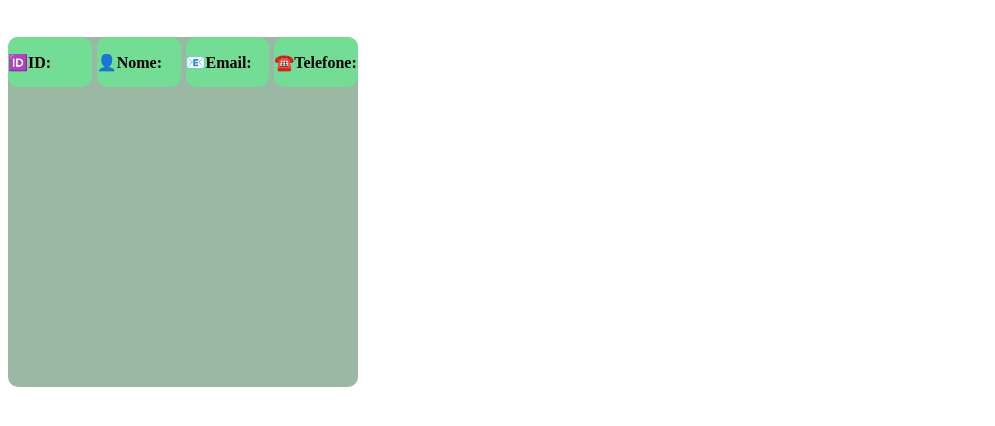
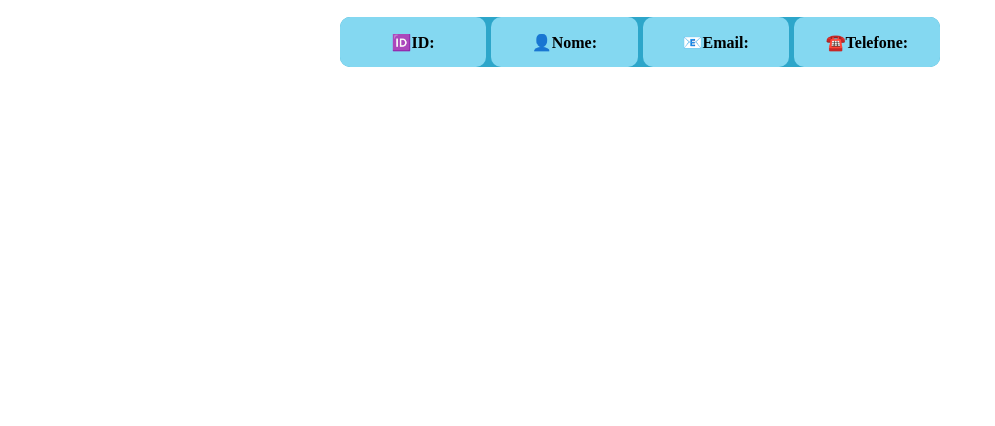
Before and after one commit to KaylaCB/exercicio-estagio, a plain HTML site: page index.html in a window 1280 px wide. Shown: the part 50-476 px from the top of the page, without its empty margins (0-995 px from the left). Drawn offline with Linux system fonts and the light colour scheme.

Commit message:
Itens centralizados e alinhados,lembrar center

```diff
--- a/index.html
+++ b/index.html
@@ -7,12 +7,13 @@
 </head>
 <body>
     <p><h2>Dados do Cliente</h2></p>
-<div class="card-container">
+<center><div class="card-container">
    <div class="item"><p><strong>🆔ID:</strong> <span id="id"></span></p></div>
     <div class="item"><p><strong>👤Nome:</strong> <span id="nome"></span></p></div>
     <div class="item"><p><strong>📧Email:</strong> <span id="email"></span></p></div>
     <div class="item"><p><strong>☎️Telefone:</strong> <span id="telefone"></span></p></div>
 </div>
+</center>
 
     <script src="script.js"></script>
 </body>
--- a/style.css
+++ b/style.css
@@ -4,18 +4,18 @@ h2 {
 }
   .card-container {
   gap: 5px;
-  background-color: rgb(155, 184, 165);
+  background-color: rgb(45, 166, 202);
   justify-content:center;
   display: flex;
-  margin-top: 40px;
-   width: 350px;
-  height: 350px;
   border-radius: 10px;
+width: 600px;
 }
 
 .item {
-  background-color: rgb(115, 221, 150);
+  background-color: rgb(132, 216, 241);
   border-radius: 10px;
+   justify-content:center;
+  display: flex;
   width: 170px;
   height: 50px;
 }
```
